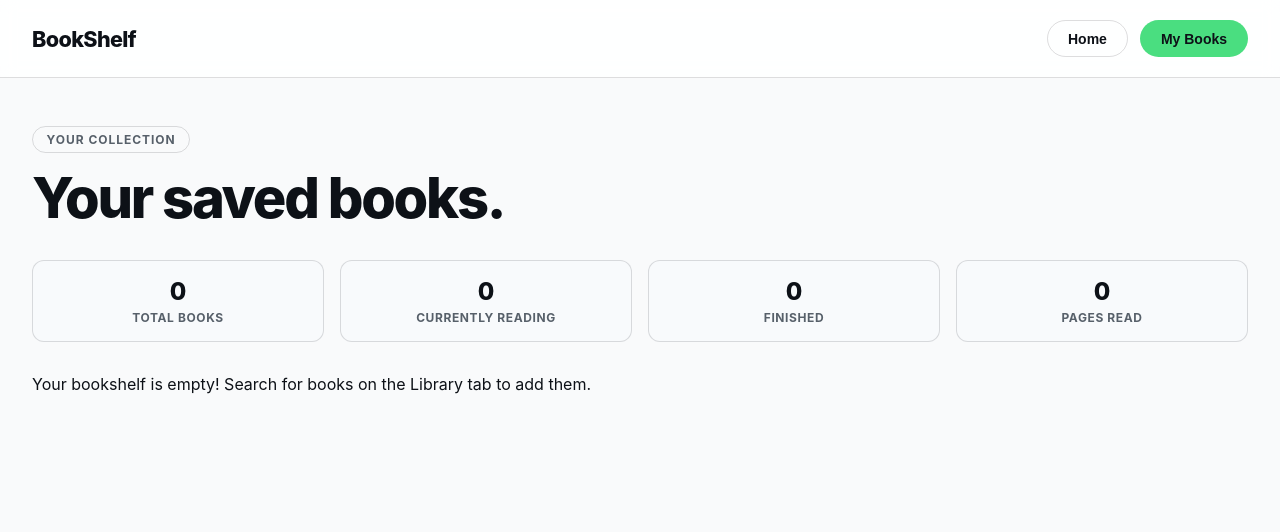
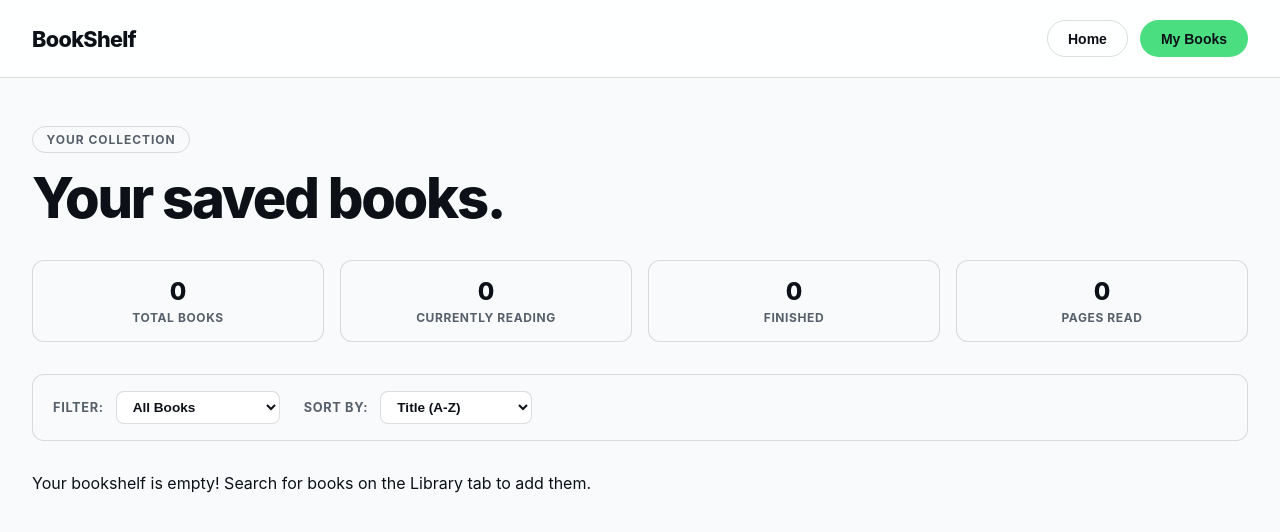
Before and after one commit to TehreemFarooq-cs/book-shelf, a React (Vite) app: page / in a window 1280 px wide. Both pictures are taken after a click on the button "My Books". Shown: the top 532 px of the page. Built offline with nearby package versions, Linux system fonts and the light colour scheme.

Commit message:
feat: add filtering and sorting capabilities

```diff
--- a/src/App.tsx
+++ b/src/App.tsx
@@ -18,16 +18,44 @@ function App() {
   const [loading, setLoading] = useState(false);
   const [error, setError] = useState<string | null>(null);
 
+  // New states for filtering and sorting
+  const [filterStatus, setFilterStatus] = useState<string>('all');
+  const [sortBy, setSortBy] = useState<string>('title');
+
   useEffect(() => {
     localStorage.setItem('bookshelf_saved', JSON.stringify(savedBooks));
   }, [savedBooks]);
 
+  // Filter and sort logic for My Books
+  const processedSavedBooks = useMemo(() => {
+    let result = [...savedBooks];
+
+    // Filter by reading status
+    if (filterStatus !== 'all') {
+      result = result.filter((b) => b.readingStatus === filterStatus);
+    }
+
+    // Sort books
+    result.sort((a, b) => {
+      if (sortBy === 'title') {
+        return a.title.localeCompare(b.title);
+      } else if (sortBy === 'author') {
+        return a.author.localeCompare(b.author);
+      } else if (sortBy === 'year') {
+        return (b.year || 0) - (a.year || 0); // Newest first
+      }
+      return 0;
+    });
+
+    return result;
+  }, [savedBooks, filterStatus, sortBy]);
+
   const displayedBooks = useMemo(() => {
-    if (activeTab === 'my-books') return savedBooks;
+    if (activeTab === 'my-books') return processedSavedBooks;
 
     const savedMap = new Map(savedBooks.map((b) => [b.id, b]));
     return searchResults.map((book) => savedMap.get(book.id) || book);
-  }, [activeTab, savedBooks, searchResults]);
+  }, [activeTab, savedBooks, searchResults, processedSavedBooks]);
 
   const handleSearch = async (query: string) => {
     setLoading(true);
@@ -108,6 +136,7 @@ function App() {
         )}
 
         {activeTab === 'my-books' && (
+          <>
             <div className="stats-dashboard">
               <div className="stat-card">
                 <span className="stat-value">{savedBooks.length}</span>
@@ -132,6 +161,39 @@ function App() {
                 <span className="stat-label">Pages Read</span>
               </div>
             </div>
+
+            {/* Filter & Sort Control Bar */}
+            <div className="filter-sort-bar">
+              <div className="filter-group">
+                <label htmlFor="status-filter">Filter:</label>
+                <select
+                  id="status-filter"
+                  value={filterStatus}
+                  onChange={(e) => setFilterStatus(e.target.value)}
+                  className="filter-dropdown"
+                >
+                  <option value="all">All Books</option>
+                  <option value="want-to-read">Want to Read</option>
+                  <option value="currently-reading">Currently Reading</option>
+                  <option value="finished">Finished</option>
+                </select>
+              </div>
+
+              <div className="filter-group">
+                <label htmlFor="sort-by">Sort by:</label>
+                <select
+                  id="sort-by"
+                  value={sortBy}
+                  onChange={(e) => setSortBy(e.target.value)}
+                  className="filter-dropdown"
+                >
+                  <option value="title">Title (A-Z)</option>
+                  <option value="author">Author</option>
+                  <option value="year">Publication Year</option>
+                </select>
+              </div>
+            </div>
+          </>
         )}
 
         <BookGrid
--- a/src/components/BookCard.tsx
+++ b/src/components/BookCard.tsx
@@ -2,6 +2,7 @@ import type { Book, ReadingStatus } from '../types';
 
 interface BookCardProps {
   book: Book;
+  activeTab: 'home' | 'my-books';
   onToggleSave: (book: Book) => void;
   onUpdateStatus?: (id: string, status: ReadingStatus) => void;
   onUpdatePages?: (id: string, pagesRead: number) => void;
@@ -9,6 +10,7 @@ interface BookCardProps {
 
 export const BookCard = ({
   book,
+  activeTab,
   onToggleSave,
   onUpdateStatus,
   onUpdatePages,
@@ -22,7 +24,7 @@ export const BookCard = ({
   );
 
   return (
-    <div className={`book-card ${isSaved ? 'saved' : ''}`}>
+    <div className={`book-card ${isSaved && activeTab === 'my-books' ? 'saved' : ''}`}>
       <div className="card-top-bar">
         <div className="card-header-badge">
           <div className="badge-icon">📖</div>
@@ -42,7 +44,8 @@ export const BookCard = ({
       <h3>{book.title}</h3>
       <p>{book.author} {book.year > 0 ? `(${book.year})` : ''}</p>
 
-      {isSaved ? (
+      {/* Render status controls and progress tracking ONLY on the My Books tab */}
+      {isSaved && activeTab === 'my-books' && (
         <div className="card-status-container">
           <label htmlFor={`status-select-${book.id}`} className="status-label">
             Reading Status:
@@ -92,16 +95,6 @@ export const BookCard = ({
             Remove from Shelf
           </button>
         </div>
-      ) : (
-        <div className="card-footer-actions">
-          <button
-            type="button"
-            className="book-action-btn add"
-            onClick={() => onToggleSave(book)}
-          >
-            + Add to My Books
-          </button>
-        </div>
       )}
     </div>
   );
--- a/src/components/BookGrid.tsx
+++ b/src/components/BookGrid.tsx
@@ -44,6 +44,7 @@ export const BookGrid = ({
         <BookCard
           key={book.id}
           book={book}
+          activeTab={activeTab}
           onToggleSave={onToggleSave}
           onUpdateStatus={onUpdateStatus}
           onUpdatePages={onUpdatePages}
--- a/src/components/Components.css
+++ b/src/components/Components.css
@@ -482,3 +482,48 @@ main {
   text-transform: uppercase;
   letter-spacing: 0.05em;
 }
+
+/* Filter & Sort Bar */
+.filter-sort-bar {
+  display: flex;
+  flex-wrap: wrap;
+  gap: 1.5rem;
+  margin-bottom: 2rem;
+  padding: 1rem 1.25rem;
+  background-color: #f8fafc;
+  border: 1px solid var(--border);
+  border-radius: 12px;
+  align-items: center;
+}
+
+.filter-group {
+  display: flex;
+  align-items: center;
+  gap: 0.75rem;
+}
+
+.filter-group label {
+  font-size: 0.8rem;
+  font-weight: 700;
+  color: var(--text-muted);
+  text-transform: uppercase;
+  letter-spacing: 0.05em;
+}
+
+.filter-dropdown {
+  padding: 0.45rem 0.75rem;
+  font-size: 0.85rem;
+  font-weight: 600;
+  color: var(--text-main);
+  background-color: #ffffff;
+  border: 1px solid var(--border);
+  border-radius: 8px;
+  cursor: pointer;
+  outline: none;
+  transition: border-color 0.15s ease;
+}
+
+.filter-dropdown:hover,
+.filter-dropdown:focus {
+  border-color: var(--text-main);
+}
```
Lines whose indentation alone changed are shown as unchanged.
